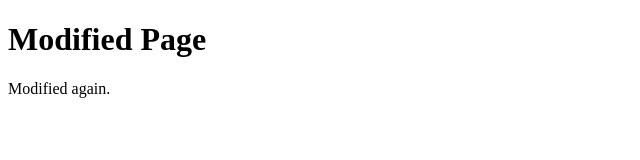
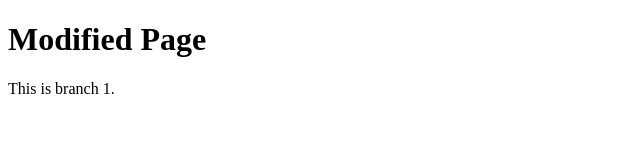
Before and after one commit to sathya-thalathoti/ex, a plain HTML site: page index.html in a window 1280 px wide. Shown: the full height of the page, 0-640 px from the left. Drawn offline with Linux system fonts and the light colour scheme.

Commit message:
Modified index

```diff
--- a/index.html
+++ b/index.html
@@ -6,6 +6,6 @@
     </head>
     <body>
         <h1>Modified Page</h1>
-        <p>Modified again.</p>
+        <p>This is branch 1.</p>
     </body>
 </html>
```
